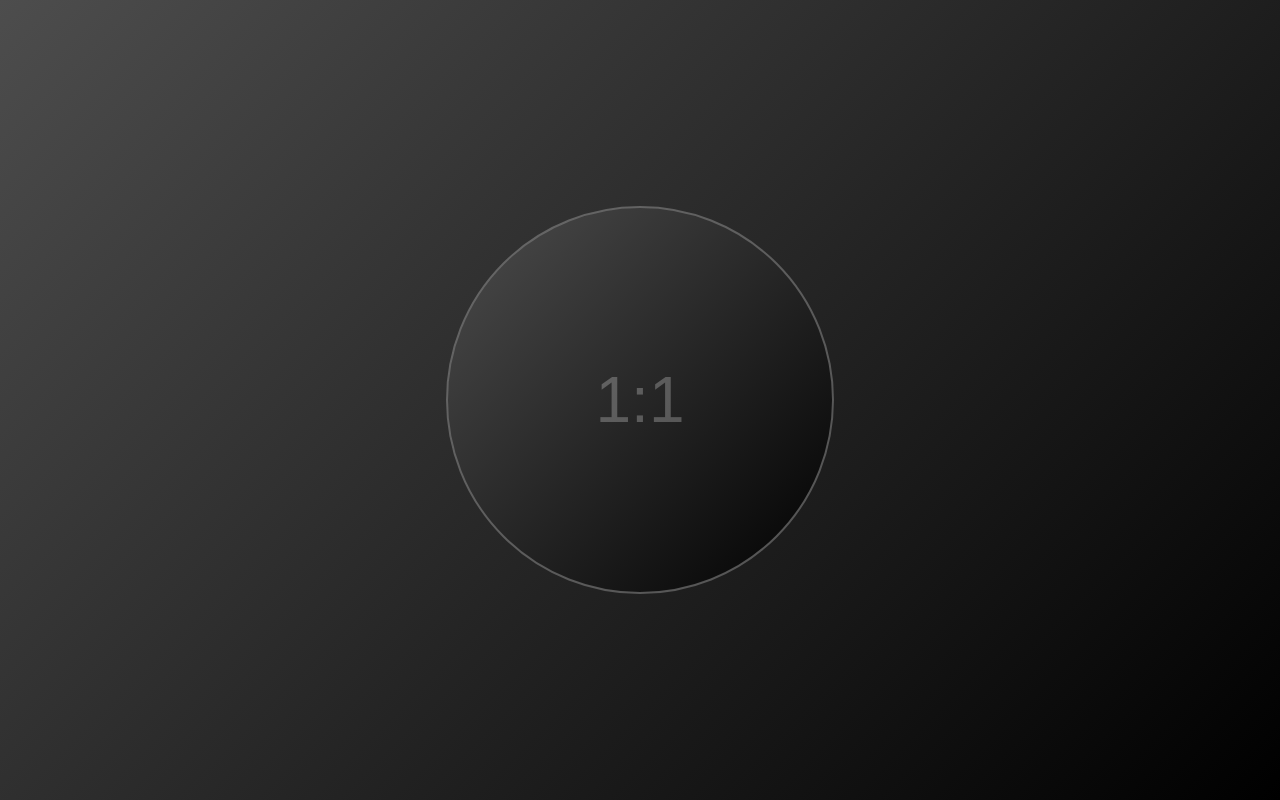
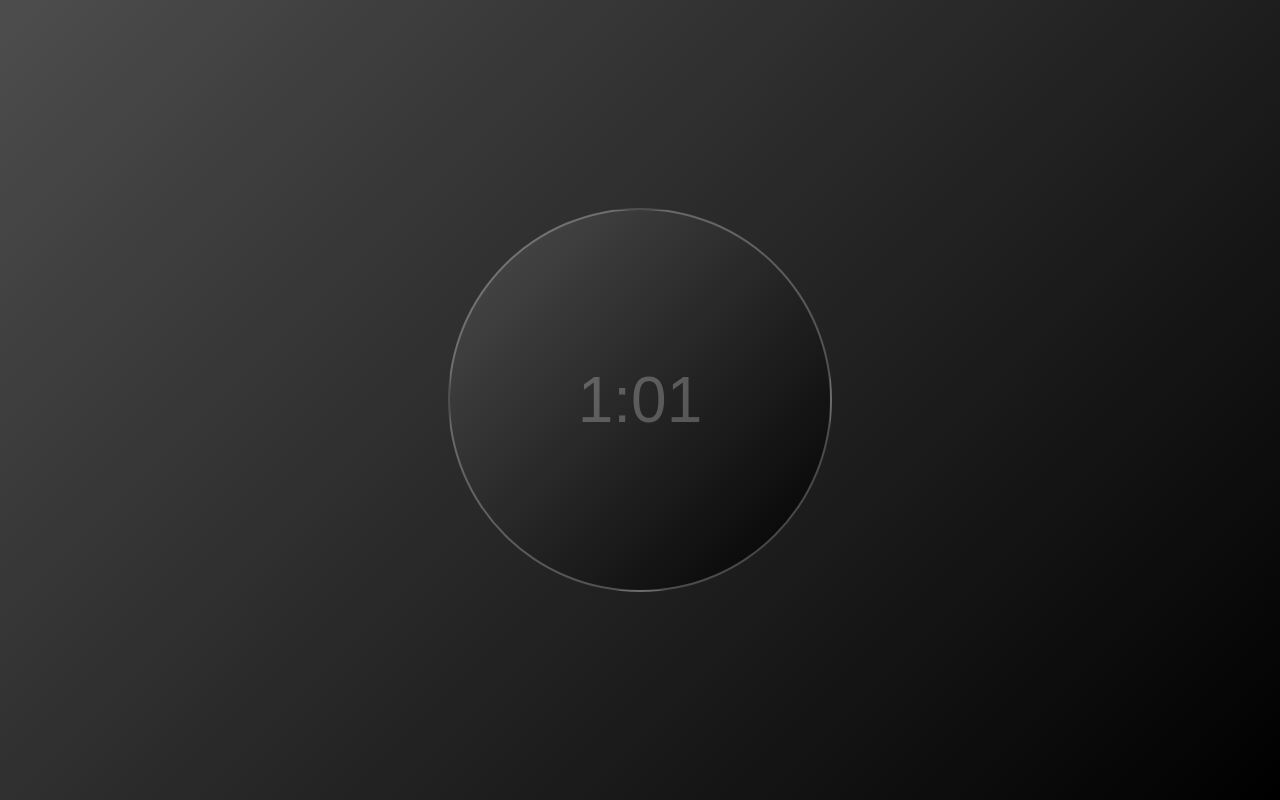
Before and after one commit to Alask-Code/Simple-Clock, a plain HTML site: page index.html in a window 1280 px wide. Drawn offline with Linux system fonts and the light colour scheme.

Commit message:
fixed minutes bug

```diff
--- a/app.js
+++ b/app.js
@@ -1,7 +1,17 @@
+
+function formatedMinutes() {
+    const date = new Date()
+    if (date.getMinutes() < 10) {
+        return "0" + date.getMinutes()
+    } else {
+        return date.getMinutes()
+    }
+}
+
 function setTime() {
+    const date = new Date()
     function getTime() {
-        const date = new Date()
-        return `${date.getHours()}:${date.getMinutes()}`
+        return `${date.getHours()}:${formatedMinutes()}`
     }
     const timeHolder = document.querySelector('p')
     timeHolder.innerText = getTime()
--- a/index.html
+++ b/index.html
@@ -1,5 +1,5 @@
 <!DOCTYPE html>
-<html lang="en">
+<html lang="pt-br">
 
 <head>
     <meta charset="UTF-8">
--- a/style.css
+++ b/style.css
@@ -24,7 +24,7 @@ body {
 
 p {
     background: linear-gradient(135deg, rgb(77, 77, 77), black);
-    outline: 2.5px solid rgba(255, 255, 255, 0.25);
+    border: 2.5px solid rgba(255, 255, 255, 0.25);
     color: rgba(255, 255, 255, 0.25);
     justify-content: center;
     align-items: center;
```
